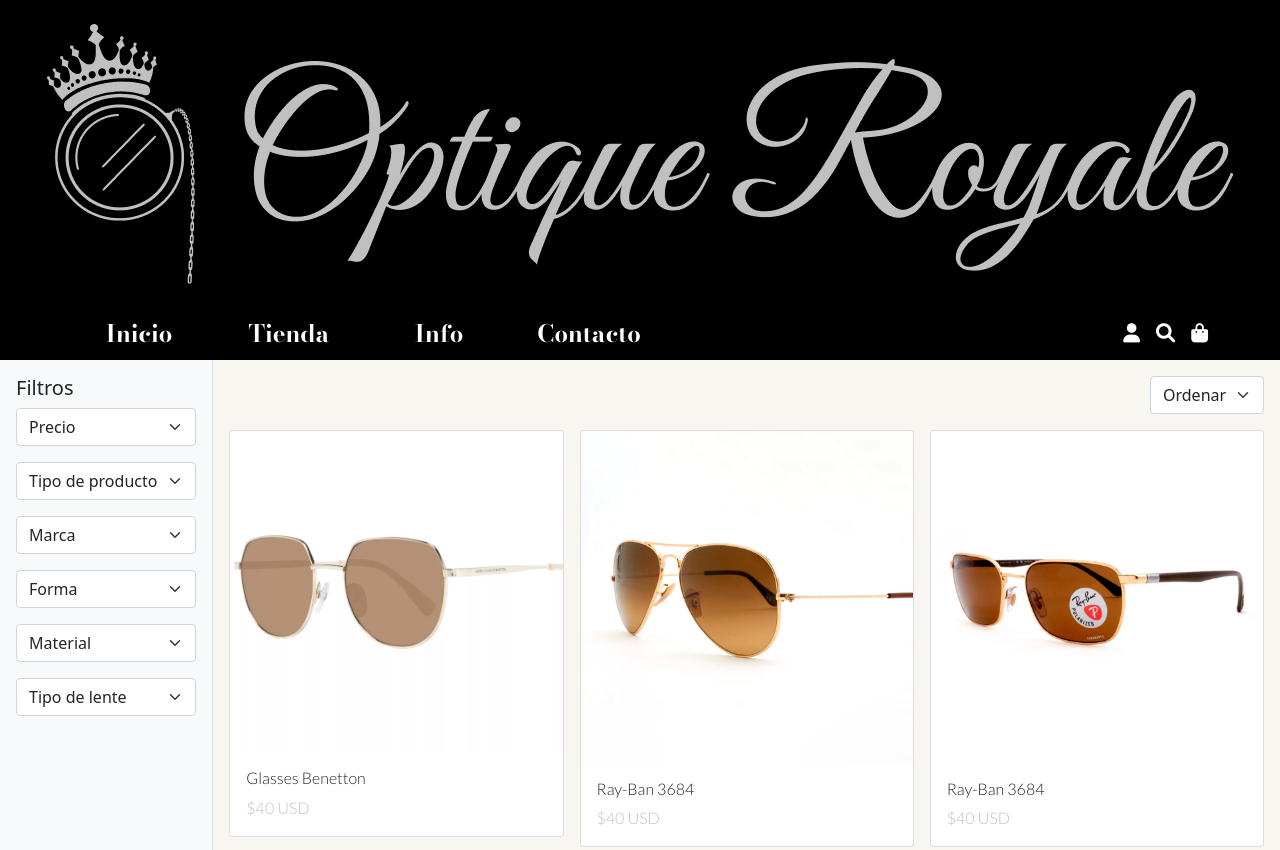
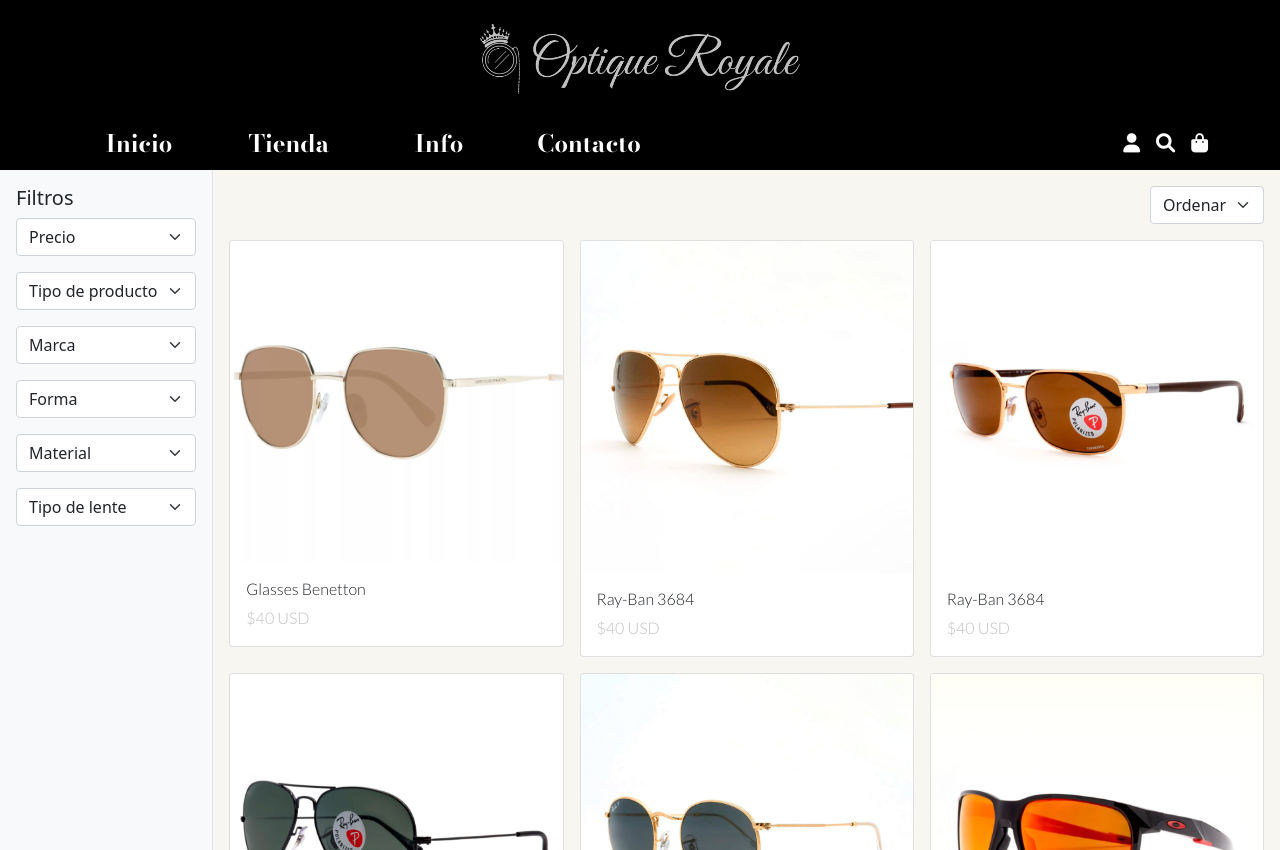
Before and after one commit to Lauty-Heredia/Optique-Royale, a plain HTML site: page tienda.html in a window 1280 px wide. Shown: the top 850 px of the page. Drawn offline with nearby package versions, Linux system fonts and the light colour scheme.

Commit message:
Update tienda.html

```diff
--- a/tienda.html
+++ b/tienda.html
@@ -20,7 +20,7 @@
 <body>
     <!--Cabecera y nav-->
     <header class="text-center py-4">
-        <img src="sources/imagenes/logo.png" alt="Logo" class="img-fluid logoimg">
+        <img src="sources/imagenes/logo.png" alt="Logo" class="img-fluid logo">
     </header>
     <nav class="navbar navbar-expand-lg navbar-light" style="padding-left: 5%; padding-right: 5%;">
         <button class="navbar-toggler" type="button" data-bs-toggle="collapse" data-bs-target="#navbarNav"
```
